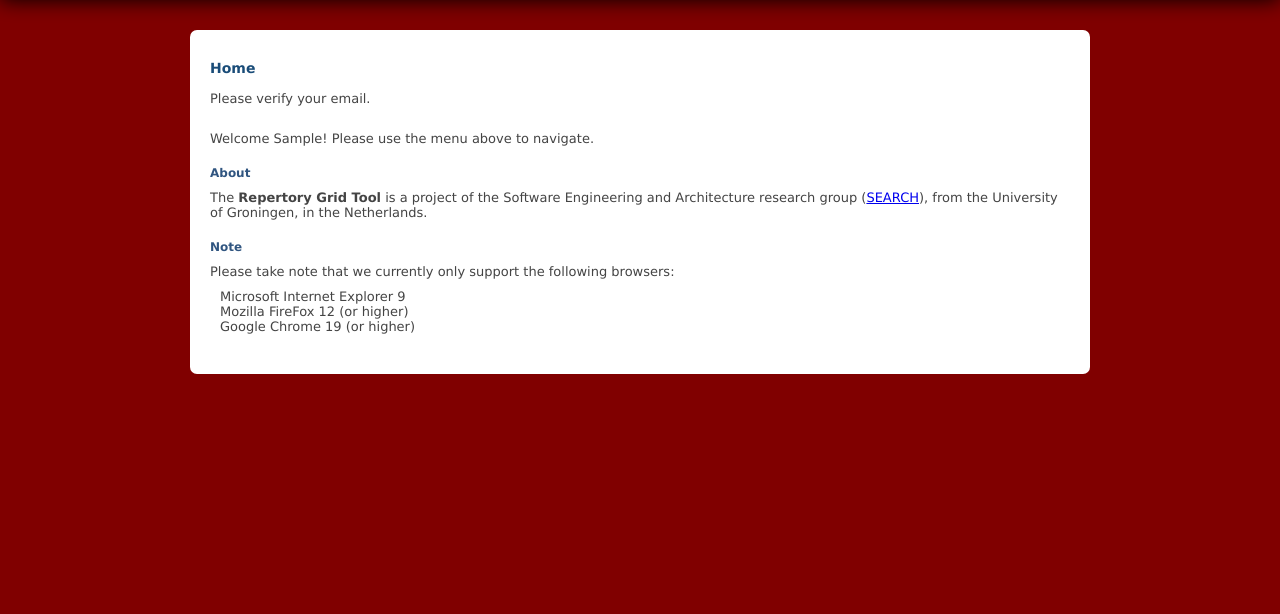
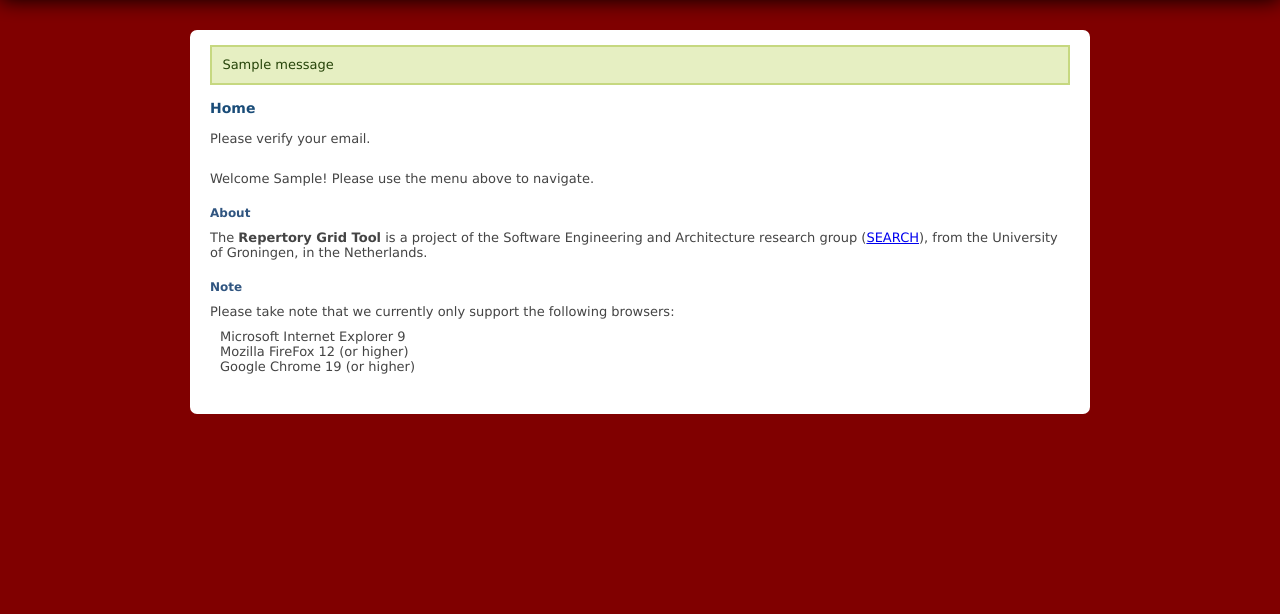
Before and after one commit to danrg/RGT-tool, a Django app: template templates/home.html in a window 1280 px wide. Shown: the part 70-684 px from the top of the page. Run offline with Django 3.2, Linux system fonts and the light colour scheme; the template is opened without the code that fills it: most values are stand-ins (such as "Sample title", 1, 10 or a date in 2020); one stand-in notice (Sample message) is shown; parts of the project's set-up code (start-up, migrations or seed data) failed here and were passed over.

Commit message:
Participation via URL + minor improvements

```diff
--- a/src/RGT/gridMng/session/urls.py
+++ b/src/RGT/gridMng/session/urls.py
@@ -5,6 +5,7 @@ urlpatterns = patterns('',
                        url(r'^create/$', 'RGT.gridMng.session.views.ajaxCreateSession'),
                        url(r'^show/$', 'RGT.gridMng.session.views.ajaxGetMySessionContentPage'),
                        url(r'^show/(?P<usid>[a-zA-Z0-9]{0,50})$', 'RGT.gridMng.session.views.show_detailed'),
+                       url(r'^join/(?P<key>[-a-f0-9]{36})$', 'RGT.gridMng.session.views.join_session'),
                        url(r'^latest/$', 'RGT.gridMng.session.views.show_latest'),
                        url(r'^participate/$', 'RGT.gridMng.session.views.ajaxGetParticipatingSessionContentPage'),
                        url(r'^join/$', 'RGT.gridMng.session.views.ajaxJoinSession'),
--- a/static/css/home.css
+++ b/static/css/home.css
@@ -1,7 +1,7 @@
 div#verify-message {
 	margin-bottom: 10px;
 }
-div.info {
+div.info-box {
 	margin-bottom: 20px;
 }
 div#gen-info {
--- a/static/css/style.css
+++ b/static/css/style.css
@@ -326,3 +326,63 @@ div.form-block p
     margin: 15px 0px;
     line-height: 25px;
 }
+
+.error, .warning, .success, .info
+{
+    padding: 0.8em;
+    margin-bottom: 1em;
+    border: 2px solid #ddd;
+}
+
+.error
+{
+    background: #fbe3e4;
+    color: #8a1f11;
+    border-color: #fbc2c4;
+}
+
+.warning
+{
+    background: #fff6bf;
+    color: #514721;
+    border-color: #ffd324;
+}
+
+.success
+{
+    background: #e6efc2;
+    color: #264409;
+    border-color: #c6d880;
+}
+
+.info
+{
+    background: #d5edf8;
+    color: #205791;
+    border-color: #92cae4;
+}
+
+.error a
+{
+    color: #8a1f11;
+}
+
+.warning a
+{
+    color: #514721;
+}
+
+.success a
+{
+    color: #264409;
+}
+
+.info a
+{
+    color: #205791;
+}
+
+.messages
+{
+    list-style-type: none;
+}
--- a/templates/home.html
+++ b/templates/home.html
@@ -20,16 +20,16 @@ RGT | Home
 	</div>
 	{% endif %}
 {% endif %}
-<div class="info" id="welcome-message">
+<div class="info-box" id="welcome-message">
 	<p>Welcome {{ firstName }}! Please use the menu above to navigate.</p>
 </div>
-<div class="info" id="gen-info">
+<div class="info-box" id="gen-info">
 	<h3>About</h3>
 	<p>The <strong>Repertory Grid Tool</strong> is a project of the Software Engineering and Architecture research group (<a href="http://www.cs.rug.nl/search/" target="_blank">SEARCH</a>),
 	from the University of Groningen, in the Netherlands.
 	</p>
 </div>
-<div class="info" id="br-info">
+<div class="info-box" id="br-info">
 	<h3>Note</h3>
 	<div id="br-info-head">
 		<p>Please take note that we currently only support the following browsers:</p>
--- a/templates/layout.html
+++ b/templates/layout.html
@@ -42,6 +42,13 @@
         <div id="workspace">
             <div id="content">
                 <div>
+                    {% if messages %}
+                    <ul class="messages">
+                        {% for message in messages %}
+                        <li{% if message.tags %} class="{{ message.tags }}"{% endif %}>{{ message }}</li>
+                        {% endfor %}
+                    </ul>
+                    {% endif %}
                     {% block content %}{% endblock %}
                     <div id="modalDialogBox" class="dialogBoxModal">
                     </div>
--- a/templates/userProfile/userProfile.html
+++ b/templates/userProfile/userProfile.html
@@ -15,7 +15,7 @@
 {% block content %}
 <h2>Update profile</h2>
 <p>You can update your profile using the form below,
-or change your password by clicking <a href="/accounts/change/">here</a>.</p>
+or <a href="/accounts/change/">change your password</a>.</p>
 <br />
 <div id="formFeedbackWrapper">
 	<div id="profileForm">
```
Also changed, not shown: src/RGT/gridMng/session/views.py (+23 -11 lines), src/RGT/gridMng/tests.py (+58 -6 lines), src/RGT/settings.py (+10 -0 lines), templates/gridMng/mySessionsContent.html (+6 -3 lines).
